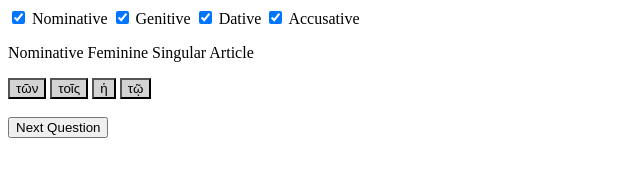
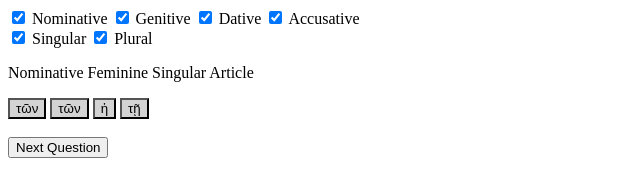
Before and after one commit to various-and-sundry/greek, a plain HTML site: page definite_article.html in a window 1280 px wide. Shown: the whole page, without its empty margins (0-640 px from the left). Drawn offline with Linux system fonts and the light colour scheme.

Commit message:
The user can now choose whether to see singular articles, plural
articles, or both. This required the removal of the feature that
previously prevented duplicate answers from being shown. If one selects
only one case and one number, duplicates must be shown to fill all four
answer slots.

```diff
--- a/definite_article.html
+++ b/definite_article.html
@@ -5,14 +5,23 @@
 	</head>
 
 	<body>
-		<input type="checkbox" id="Nominative" checked>
-		<label for="accusative">Nominative</label>
-		<input type="checkbox" id="Genitive" checked>
-		<label for="accusative">Genitive</label>
-		<input type="checkbox" id="Dative" checked>
-		<label for="accusative">Dative</label>
-		<input type="checkbox" id="Accusative" checked>
-		<label for="accusative">Accusative</label>
+		<div>
+			<input type="checkbox" id="Nominative" checked>
+			<label for="Nominative">Nominative</label>
+			<input type="checkbox" id="Genitive" checked>
+			<label for="Genitive">Genitive</label>
+			<input type="checkbox" id="Dative" checked>
+			<label for="Dative">Dative</label>
+			<input type="checkbox" id="Accusative" checked>
+			<label for="accusative">Accusative</label>
+		</div>
+		<div>
+			<input type="checkbox" id="Singular" checked>
+			<label for="Singular">Singular</label>
+			<input type="checkbox" id="Plural" checked>
+			<label for="Plural">Plural</label>
+		</div>
+
 
 		<p id="default">default</p>
 
--- a/js/definite_article.js
+++ b/js/definite_article.js
@@ -33,13 +33,37 @@ answerButton[3] = document.getElementById("answerButton3");
 var currentlySelectedArticle;
 
 function nextQuestion() {
-	currentlySelectedArticle = getRandomArticle();
+	if(validArticlesAreAvailable()) {
+		currentlySelectedArticle = getRandomArticle();
 
-	setupAnswerButtons(currentlySelectedArticle);
+		setupAnswerButtons(currentlySelectedArticle);
 
-	document.getElementById("default").innerHTML = currentlySelectedArticle.case + " " +
-						       currentlySelectedArticle.gender + " " +
-						       currentlySelectedArticle.number + " Article";
+		document.getElementById("default").innerHTML = currentlySelectedArticle.case + " " +
+							       currentlySelectedArticle.gender + " " +
+							       currentlySelectedArticle.number + " Article";
+	}
+}
+
+// See if there is at least one case, number, and gender selected
+function validArticlesAreAvailable() {
+	// Return false if no case is selected
+	if(!(document.getElementById("Nominative").checked ||
+	     document.getElementById("Genitive").checked ||
+	     document.getElementById("Dative").checked ||
+	     document.getElementById("Accusative").checked)) {
+		alert("At least one case must be selected.");
+		return(false);
+	}
+
+	// Return false if no number is selected
+	if(!(document.getElementById("Singular").checked ||
+	     document.getElementById("Plural").checked)) {
+		alert("At least one number must be selected.");
+		return(false);
+	}
+
+
+	return(true);
 }
 
 function getRandomArticle() {
@@ -68,26 +92,13 @@ function setupAnswerButtons(correctAnswer) {
 	answerButton[Math.floor(Math.random() * 3)].innerHTML = correctAnswer.word;
 }
 
-	// Return an array of four random article indices, which do not repeat or match the correct answer's index
+	// Return an array of four random article indices
 function getFourRandomIndices(correctAnswer) {
 	indices = {};
 
 	for(let i = 0; i < 4; i++) {
 		// Generate one random index
 		indices[i] = getRandomArticle().id;
-
-		// If the chosen index matches that of the correct answer, try again
-		if(indices[i] == correctAnswer.id) {
-			i--;
-
-		}
-
-		// If the chosen index has already been listed, try again
-		for(let j = 0; j < i; j++) {
-			if(articles[indices[j]].word == articles[indices[i]].word) {
-				i--;
-			}
-		}
 	}
 
 	return(indices);
@@ -105,7 +116,7 @@ function answerSelectionAction(answerNumber) {
 function isNotAllowableIndex(index) {
 	article = articles[index];
 
-	return(isWrongCase(article));
+	return(isWrongCase(article) || isWrongNumber(article));
 }
 
 // Return true if article is of a prohibited case
@@ -113,5 +124,9 @@ function isWrongCase(article) {
 	return(!document.getElementById(article.case).checked);
 }
 
+// Return true if article is of a prohibited number
+function isWrongNumber(article) {
+	return(!document.getElementById(article.number).checked);
+}
 
 window.onload = nextQuestion();
```
